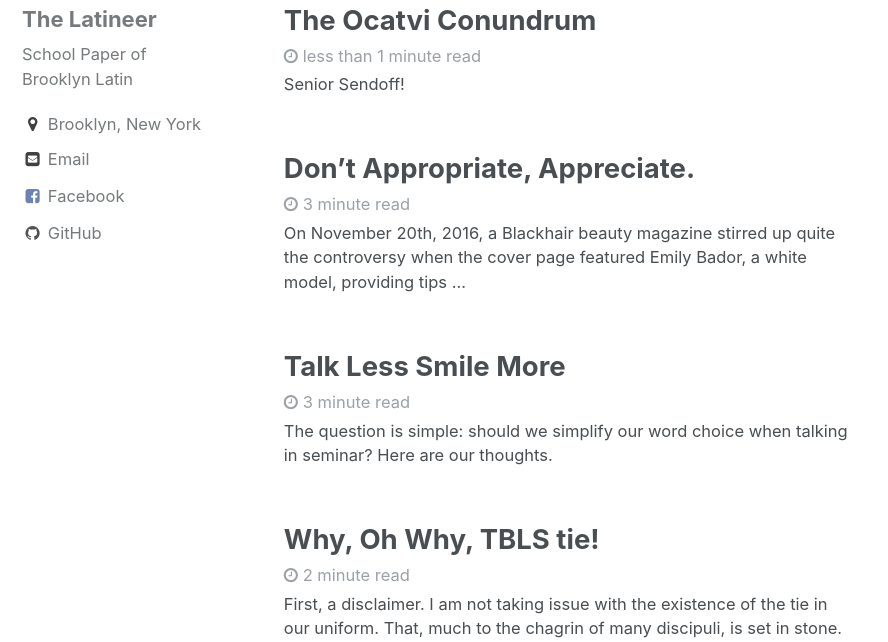
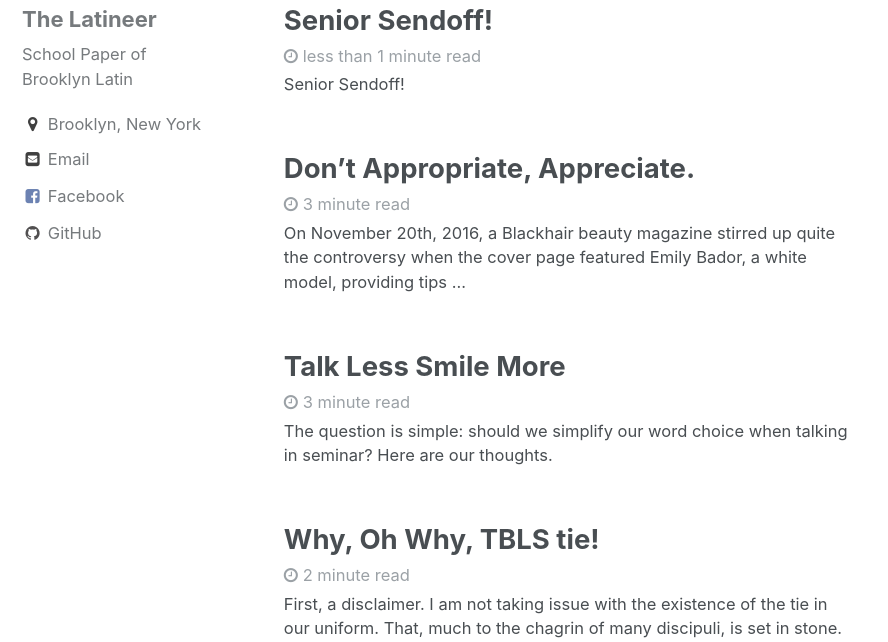
Before and after one commit to rvente/site, a Jekyll site: the page built from _pages/year-archive.html, in a window 1280 px wide and 900 px high, cut to the strip 258-900 px from the top of the window. Shown: the whole strip, without its empty margins (0-888 px from the left). Built offline with Jekyll 4.4.1, drawn with Linux system fonts in a browser that asks for light colours.

Commit message:
Update 2017-06-26-SeniorSendoff.md

```diff
--- a/_posts/2017-06-26-SeniorSendoff.md
+++ b/_posts/2017-06-26-SeniorSendoff.md
@@ -1,5 +1,5 @@
 ---
-title: The Ocatvi Conundrum
+title: "Senior Sendoff!"
 categories:
   - features
 author: Ralph Vente
```
